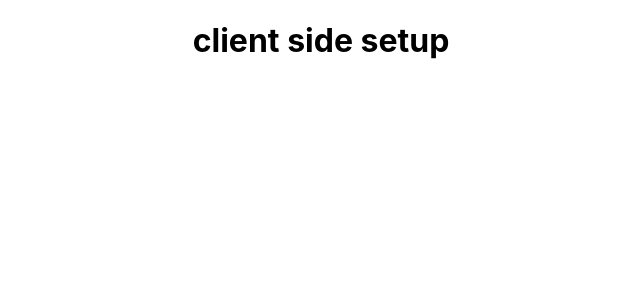
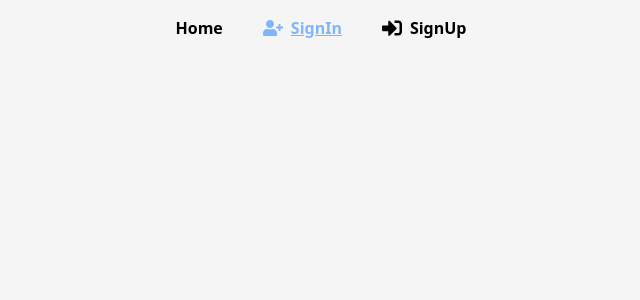
Before and after one commit to Jugol-Karmakar/hummer, a React (Create React App) app: page /signin in a window 1280 px wide. Shown: the top 300 px of the page, without its empty margins (319-959 px from the left). Built offline with nearby package versions, Linux system fonts and the light colour scheme.

Commit message:
navabr commit

```diff
--- /dev/null
+++ b/postcss.config.js
@@ -0,0 +1,6 @@
+module.exports = {
+  plugins: {
+    tailwindcss: {},
+    autoprefixer: {},
+  },
+}
--- a/src/App.js
+++ b/src/App.js
@@ -1,9 +1,19 @@
+import { Route, Routes } from "react-router-dom";
 import "./App.css";
+import Home from "./pages/Home/Home/Home";
+import SignIn from "./pages/Login/SignIn/SignIn";
+import SignUp from "./pages/Login/SignUp/SignUp";
+import Header from "./pages/Shared/Header/Header";
 
 function App() {
   return (
     <div className="App">
-      <h1>client side setup</h1>
+      <Header></Header>
+      <Routes>
+        <Route path="/" element={<Home></Home>}></Route>
+        <Route path="/signin" element={<SignIn></SignIn>}></Route>
+        <Route path="/signup" element={<SignUp></SignUp>}></Route>
+      </Routes>
     </div>
   );
 }
--- a/src/index.css
+++ b/src/index.css
@@ -1,13 +1,7 @@
-body {
-  margin: 0;
-  font-family: -apple-system, BlinkMacSystemFont, 'Segoe UI', 'Roboto', 'Oxygen',
-    'Ubuntu', 'Cantarell', 'Fira Sans', 'Droid Sans', 'Helvetica Neue',
-    sans-serif;
-  -webkit-font-smoothing: antialiased;
-  -moz-osx-font-smoothing: grayscale;
+@tailwind base;
+@tailwind components;
+@tailwind utilities;
+
+body{
+  @apply bg-neutral-100
 }
-
-code {
-  font-family: source-code-pro, Menlo, Monaco, Consolas, 'Courier New',
-    monospace;
-}
--- a/src/index.js
+++ b/src/index.js
@@ -1,14 +1,17 @@
-import React from 'react';
-import ReactDOM from 'react-dom/client';
-import './index.css';
-import App from './App';
-import reportWebVitals from './reportWebVitals';
+import React from "react";
+import ReactDOM from "react-dom/client";
+import "./index.css";
+import App from "./App";
+import reportWebVitals from "./reportWebVitals";
+import { BrowserRouter } from "react-router-dom";
 
-const root = ReactDOM.createRoot(document.getElementById('root'));
+const root = ReactDOM.createRoot(document.getElementById("root"));
 root.render(
-  <React.StrictMode>
-    <App />
-  </React.StrictMode>
+  <BrowserRouter>
+    <React.StrictMode>
+      <App />
+    </React.StrictMode>
+  </BrowserRouter>
 );
 
 // If you want to start measuring performance in your app, pass a function
--- /dev/null
+++ b/src/pages/Home/Home/Home.js
@@ -0,0 +1,7 @@
+import React from "react";
+
+const Home = () => {
+  return <div></div>;
+};
+
+export default Home;
--- /dev/null
+++ b/src/pages/Login/SignIn/SignIn.js
@@ -0,0 +1,7 @@
+import React from "react";
+
+const SignIn = () => {
+  return <div></div>;
+};
+
+export default SignIn;
--- /dev/null
+++ b/src/pages/Login/SignUp/SignUp.js
@@ -0,0 +1,7 @@
+import React from "react";
+
+const SignUp = () => {
+  return <div></div>;
+};
+
+export default SignUp;
--- /dev/null
+++ b/src/pages/Shared/CustomLink/CustomLink.js
@@ -0,0 +1,24 @@
+import { Link, useMatch, useResolvedPath } from "react-router-dom";
+
+function CustomLink({ children, to, ...props }) {
+  let resolved = useResolvedPath(to);
+  let match = useMatch({ path: resolved.pathname, end: true });
+
+  return (
+    <div>
+      <Link
+        className="px-5 font-bold flex items-center"
+        style={{
+          color: match ? "#7FB5FF" : "black",
+          textDecoration: match ? "underline" : "none",
+        }}
+        to={to}
+        {...props}
+      >
+        {children}
+      </Link>
+    </div>
+  );
+}
+
+export default CustomLink;
--- /dev/null
+++ b/src/pages/Shared/Footer/Footer.js
@@ -0,0 +1,7 @@
+import React from "react";
+
+const Footer = () => {
+  return <div></div>;
+};
+
+export default Footer;
--- /dev/null
+++ b/src/pages/Shared/Header/Header.js
@@ -0,0 +1,21 @@
+import React from "react";
+import CustomLink from "../CustomLink/CustomLink";
+import { FaSignInAlt, FaUserPlus } from "react-icons/fa";
+
+const Header = () => {
+  return (
+    <nav className="flex justify-center p-4">
+      <CustomLink to="/">Home</CustomLink>
+      <CustomLink to="/signin">
+        <FaUserPlus className="mr-2 text-xl" />
+        SignIn
+      </CustomLink>
+      <CustomLink to="/signup">
+        <FaSignInAlt className="mr-2 text-xl" />
+        SignUp
+      </CustomLink>
+    </nav>
+  );
+};
+
+export default Header;
--- /dev/null
+++ b/tailwind.config.js
@@ -0,0 +1,7 @@
+module.exports = {
+  content: ["./src/**/*.{js,jsx,ts,tsx}"],
+  theme: {
+    extend: {},
+  },
+  plugins: [],
+};
```
Also changed, not shown: package.json (+7 -0 lines), 1 other file (tests, documents, lock files or other folders).
